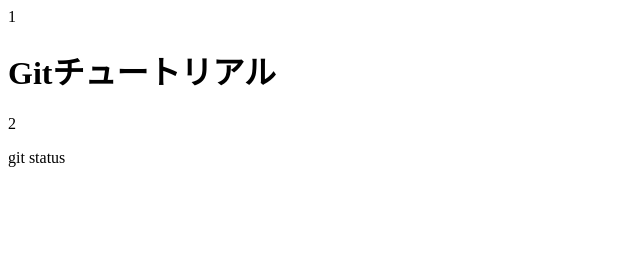
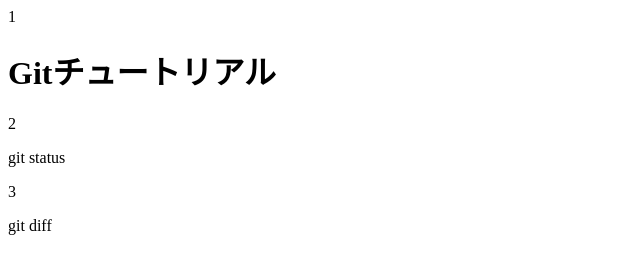
Before and after one commit to akari-da-ka-ra/git_tutorial, a plain HTML site: page index.html in a window 1280 px wide. Shown: the full height of the page, 0-640 px from the left. Drawn offline with Linux system fonts and the light colour scheme.

Commit message:
git diffを追記

```diff
--- a/index.html
+++ b/index.html
@@ -1,2 +1,3 @@
 1 <h1>Gitチュートリアル</h1>
 2 <p>git status</p>
+3 <p>git diff</p>
```
